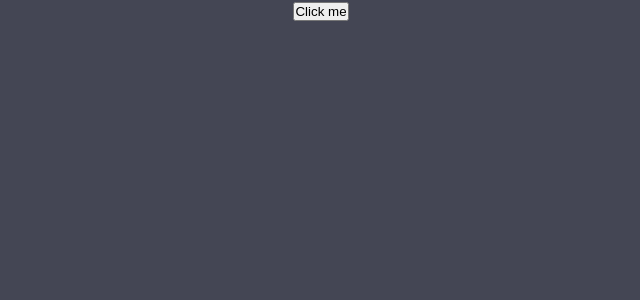
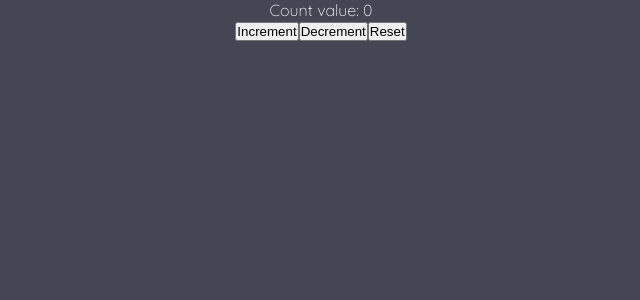
Before and after one commit to RichardBray/react-vite-course, a React (Vite) app: page / in a window 1280 px wide. Shown: the top 300 px of the page, without its empty margins (319-959 px from the left). Built offline with nearby package versions, Linux system fonts and the light colour scheme.

Commit message:
refactor(Counter.jsx): replace useState with useReducer to manage state of Counter component feat(Counter.jsx): add increment, decrement and reset functionality to Counter component

```diff
--- a/src/components/Counter.jsx
+++ b/src/components/Counter.jsx
@@ -1,16 +1,26 @@
-import { useState } from 'react';
+import { useReducer } from 'react';
 
 export default function Counter() {
-  const [count, setCount] = useState(0);
+  const initialState = { count: 0 };
 
+  function counterReducer(state, action) {
+    const actions = {
+      increment: () => ({ count: state.count + 1 }),
+      decrement: () => ({ count: state.count - 1 }),
+      reset: () => initialState,
+    };
 
-  function handleClick() {
-    setCount((prevCount) => prevCount + 1);
+    return actions[action.type] ? actions[action.type]() : state;
   }
+
+  const [state, dispatch] = useReducer(counterReducer, initialState);
 
   return (
     <>
-      <button onClick={handleClick}>Click me</button>
+      <div>Count value: {state.count}</div>
+      <button onClick={() => dispatch({ type: 'increment' })}>Increment</button>
+      <button onClick={() => dispatch({ type: 'decrement' })}>Decrement</button>
+      <button onClick={() => dispatch({ type: 'reset' })}>Reset</button>
     </>
   );
 }
```
